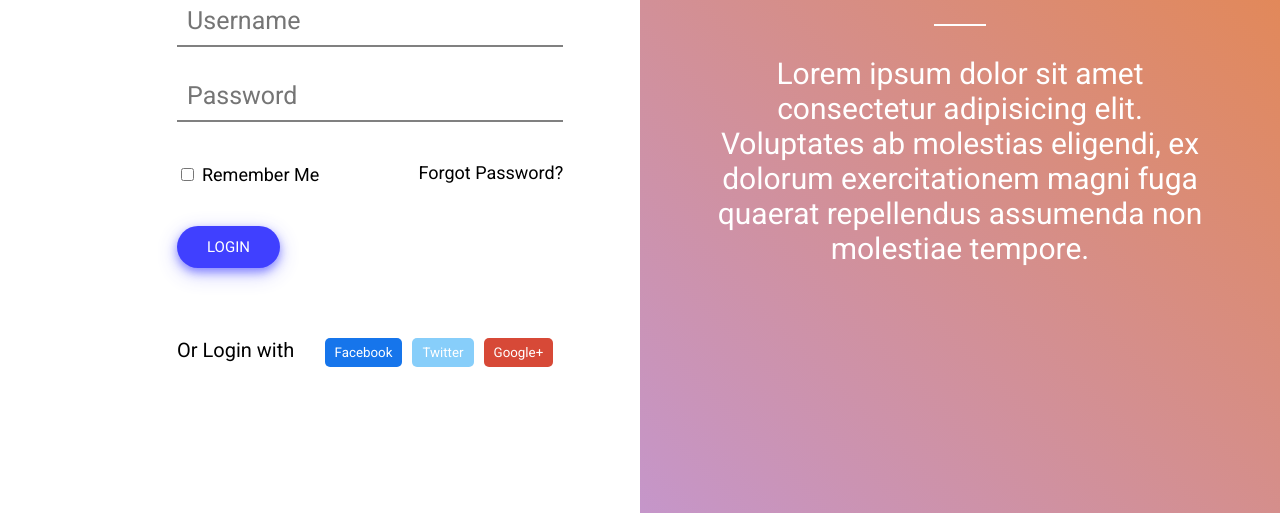
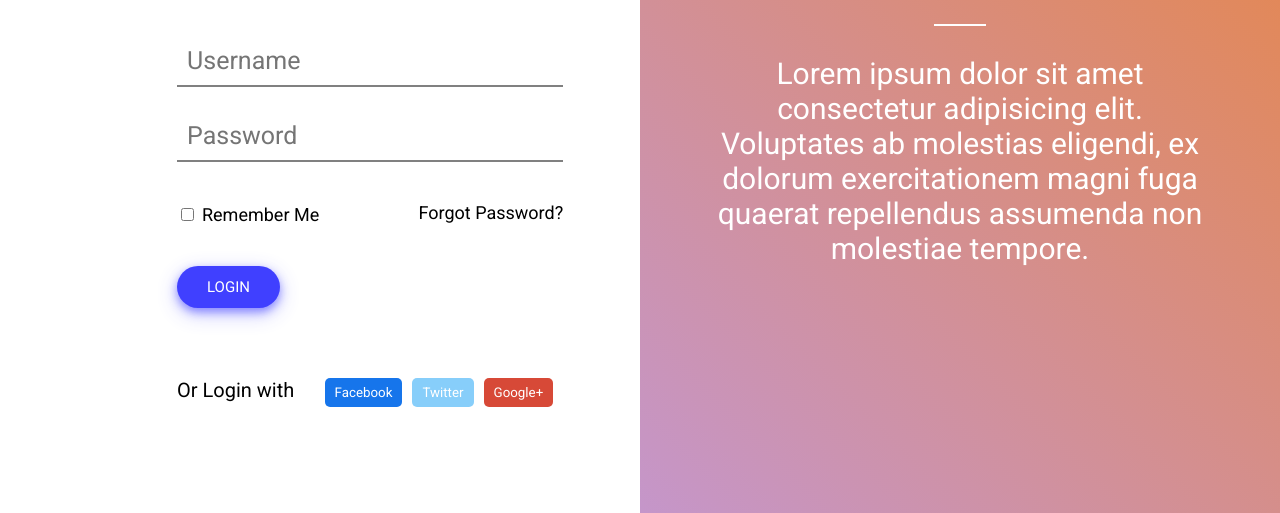
Before and after one commit to anton25360/design-css, a plain HTML site: page index.html in a window 1280 px wide. Shown: the part 287-800 px from the top of the page. Drawn offline with Linux system fonts and the light colour scheme.

Commit message:
increased top margin

```diff
--- a/main.css
+++ b/main.css
@@ -3,7 +3,6 @@ html, body{
     margin: 0;
     height: 100%;
     display: flex;
-    /* justify-content:center; */
 }
 
 *{
@@ -20,7 +19,7 @@ html, body{
 .leftTextContainer{
     padding-left: 4vw;
     padding-right: 6vw;
-    padding-top: 5vh;
+    padding-top: 10vh;
     font-size: 20px;
 }
 
```
